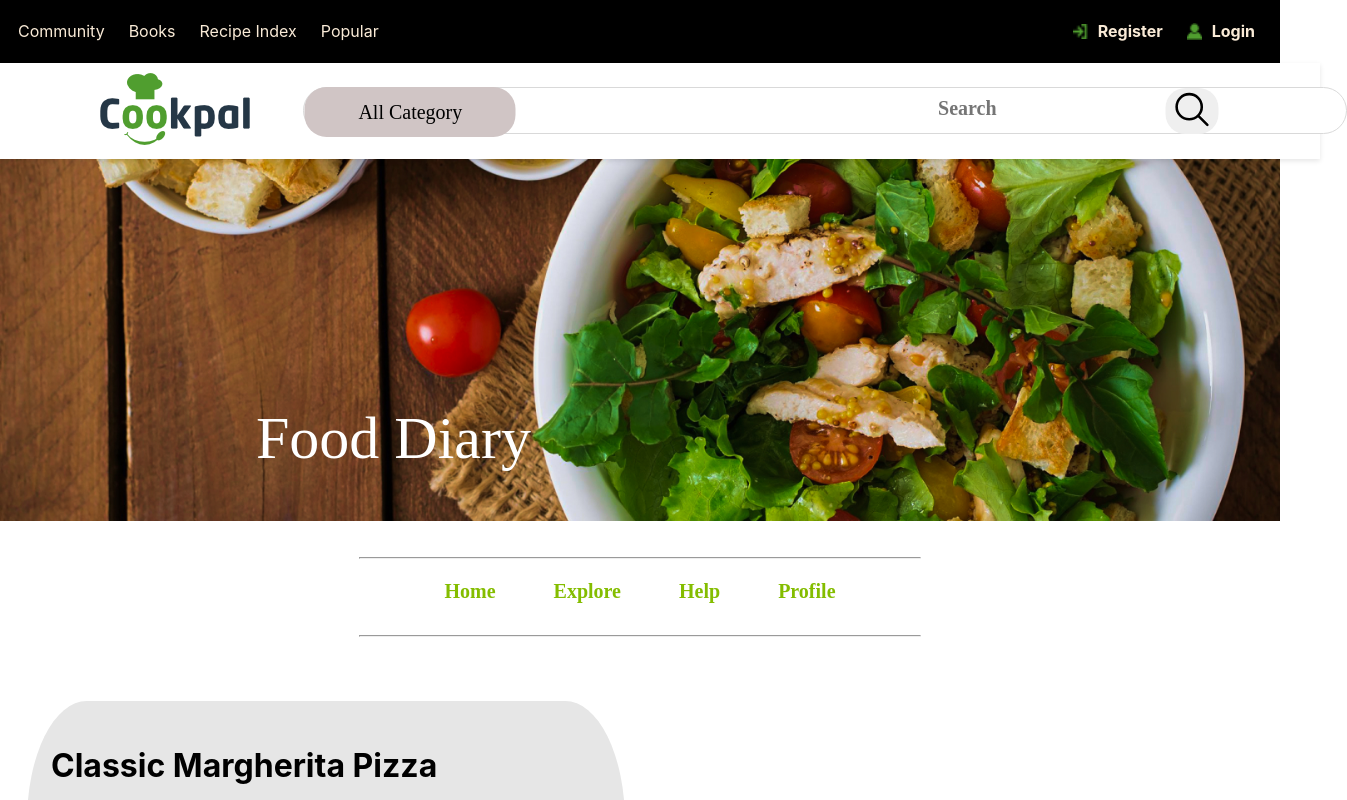
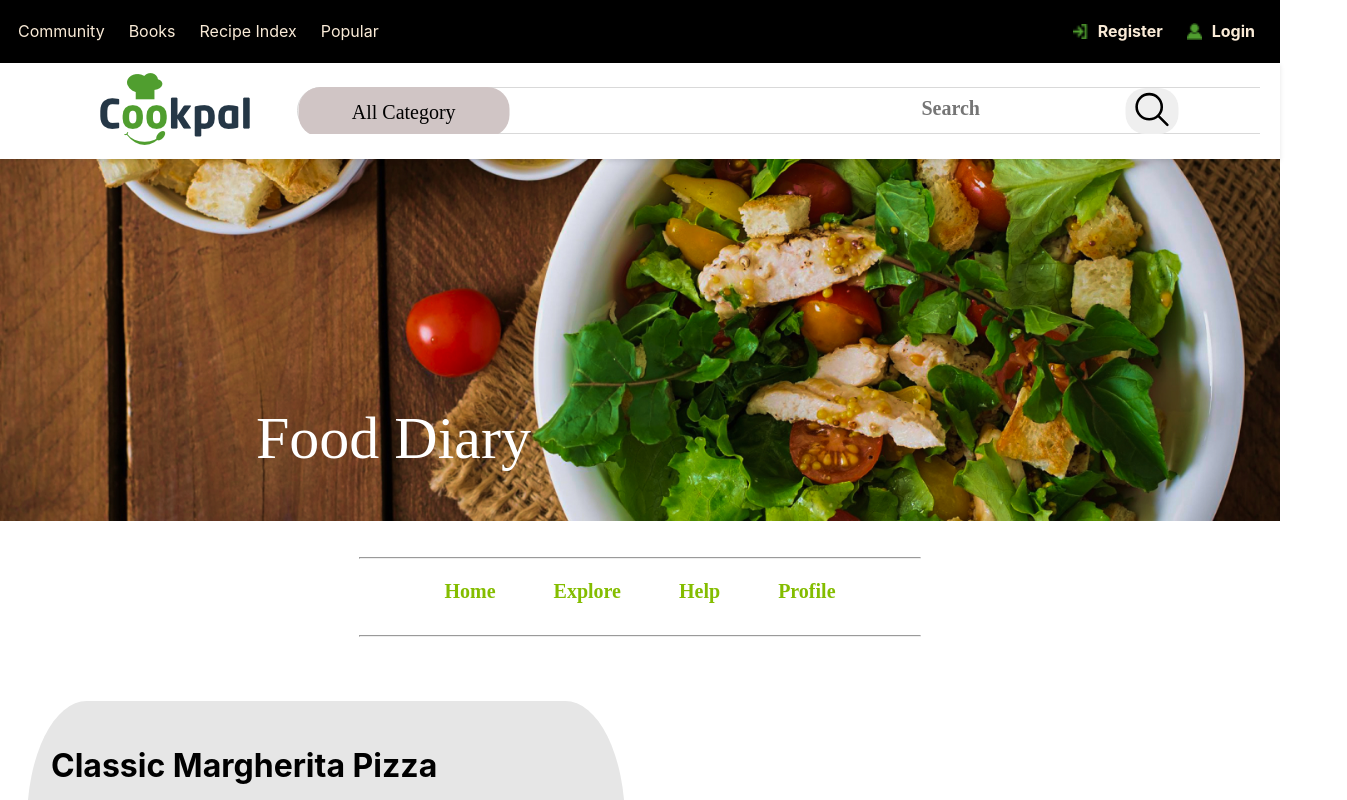
Before and after one commit to babarhussayn/food_diary, a React (Create React App) app: page /product/1 in a window 1280 px wide. Shown: the top 800 px of the page, 1347 px wide, since content can reach past the window. Built offline with nearby package versions, Linux system fonts and the light colour scheme.

Commit message:
complete

```diff
--- a/src/styles/base/header.scss
+++ b/src/styles/base/header.scss
@@ -4,13 +4,14 @@
   align-items: center;
   justify-items: center;
   gap: 4px;
-  width: 100%;
+
   position: sticky;
   top: 0;
   z-index: 1000;
   background-color: white;
   padding: 10px 20px;
   box-shadow: 0px 2px 5px rgba(0, 0, 0, 0.1);
+  overflow-y: hidden;
 }
 
 .header-sec {
--- a/src/styles/base/search.scss
+++ b/src/styles/base/search.scss
@@ -2,6 +2,7 @@
   position: relative;
   animation: SHOW-BOX 2s ease-out;
   z-index: 2;
+  overflow-y: hidden;
 
   & .search-main-input {
     position: relative;
```
